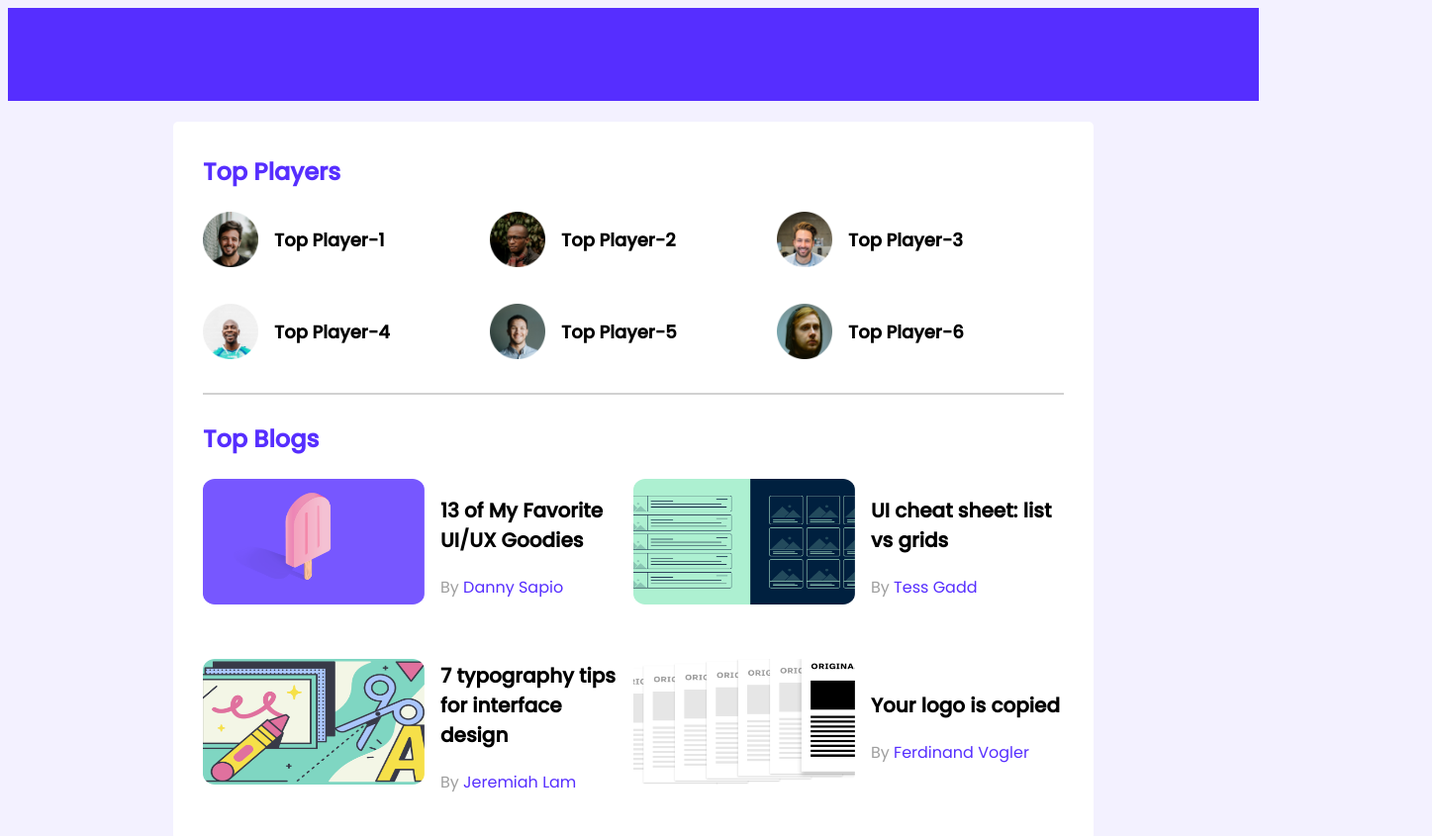
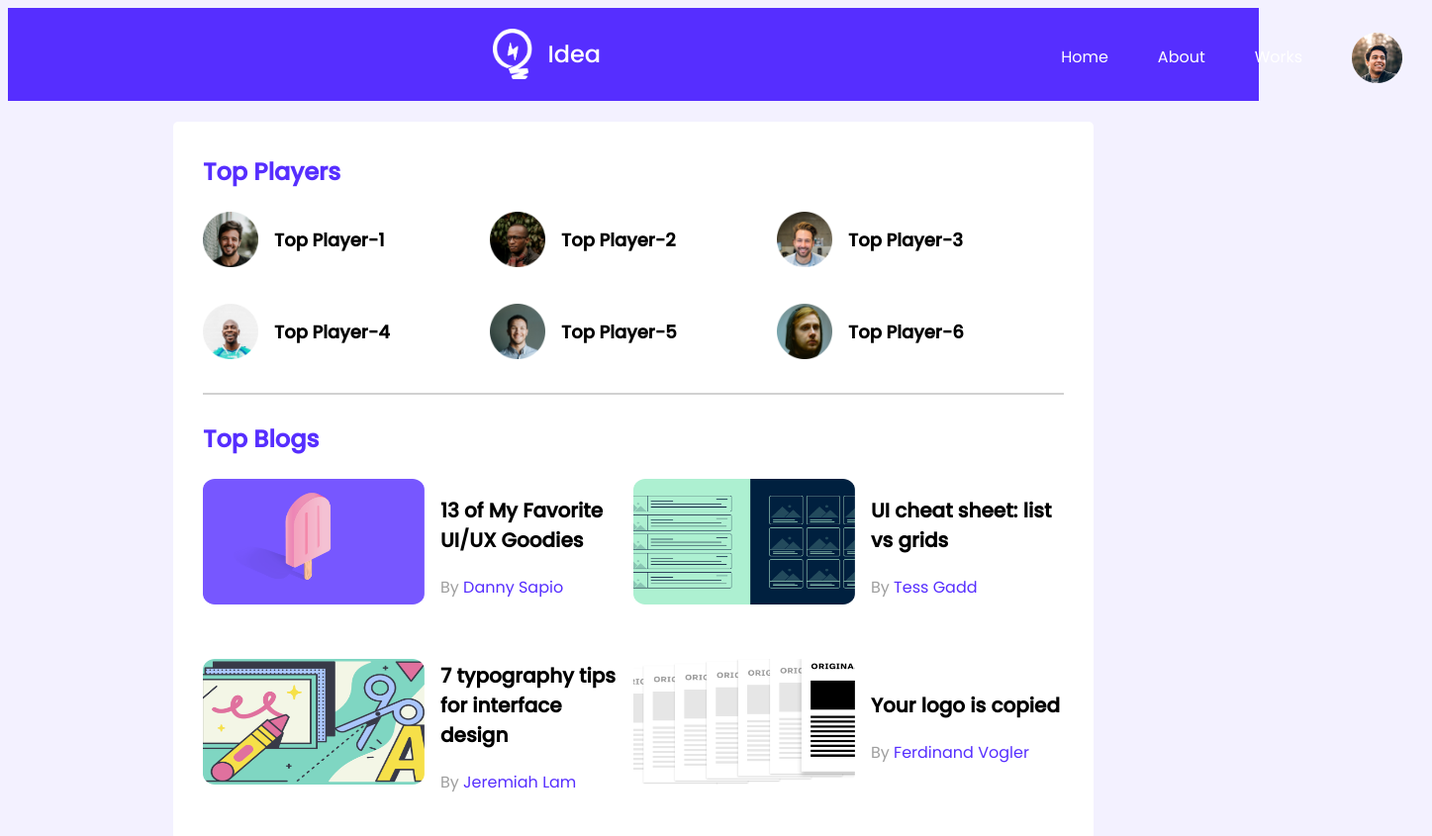
Before and after one commit to Ankit0188/leader-board-css3, a plain HTML site: page index.html in a window 1280 px wide. Shown: the top 845 px of the page at 99% size, 1447 px wide, since content can reach past the window. Drawn offline with Linux system fonts and the light colour scheme.

Commit message:
modified nav

```diff
--- a/index.html
+++ b/index.html
@@ -15,7 +15,20 @@
   <body>
     <!-- header start -->
     <header>
-        <nav></nav>
+      <nav>
+        <div class="left-side">
+          <img class="header-icon" src="images/icons/logo.png" alt="" />
+          <h1 class="header-title">Idea</h1>
+        </div>
+        <ul class="list-item">
+          <li class="list">Home</li>
+          <li class="list">About</li>
+          <li class="list">Works</li>
+        </ul>
+        <div class="header-profile">
+          <img src="images/icons/profile.png" alt="" />
+        </div>
+      </nav>
     </header>
     <!-- header end -->
     <!-- main start -->
@@ -129,7 +142,9 @@
               <img src="images/courses/course-2.png" alt="" />
             </div>
             <div class="course-detail">
-              <h3 class="course-title">Powerpoint 2020 Master Powerpoint Course</h3>
+              <h3 class="course-title">
+                Powerpoint 2020 Master Powerpoint Course
+              </h3>
               <p class="course-author">Walter Scott.</p>
               <div class="course-info">
                 <div>
--- a/styles/style.css
+++ b/styles/style.css
@@ -2,10 +2,46 @@
 
 @import url("https://fonts.googleapis.com/css2?family=Open+Sans&family=Poppins:wght@400;500&display=swap");
 /* Heading */
-nav {
+header {
   /* width: 1440px; */
   height: 94px;
   background: #562eff;
+}
+nav {
+  display: flex;
+  flex-direction: row;
+}
+.left-side {
+  display: flex;
+  align-items: center;
+  margin-left: 490px;
+}
+.header-icon {
+  width: 40.424px;
+  height: 51px;
+  padding: 0px 15px 15px 0;
+}
+.header-title {
+  color: #fff;
+  font-family: Poppins;
+  font-size: 24px;
+  font-weight: 500;
+  line-height: normal;
+  padding-bottom: 15px;
+}
+.list-item {
+  display: flex;
+  gap: 50px;
+  align-items: center;
+  color: #fff;
+  list-style: none;
+  padding: 10px 0 0 465px;
+  font-size: 16px;
+  padding-bottom: 20px;
+}
+.header-profile {
+  margin: 20px;
+  padding: 5px 30px;
 }
 
 /* common styles */
```
